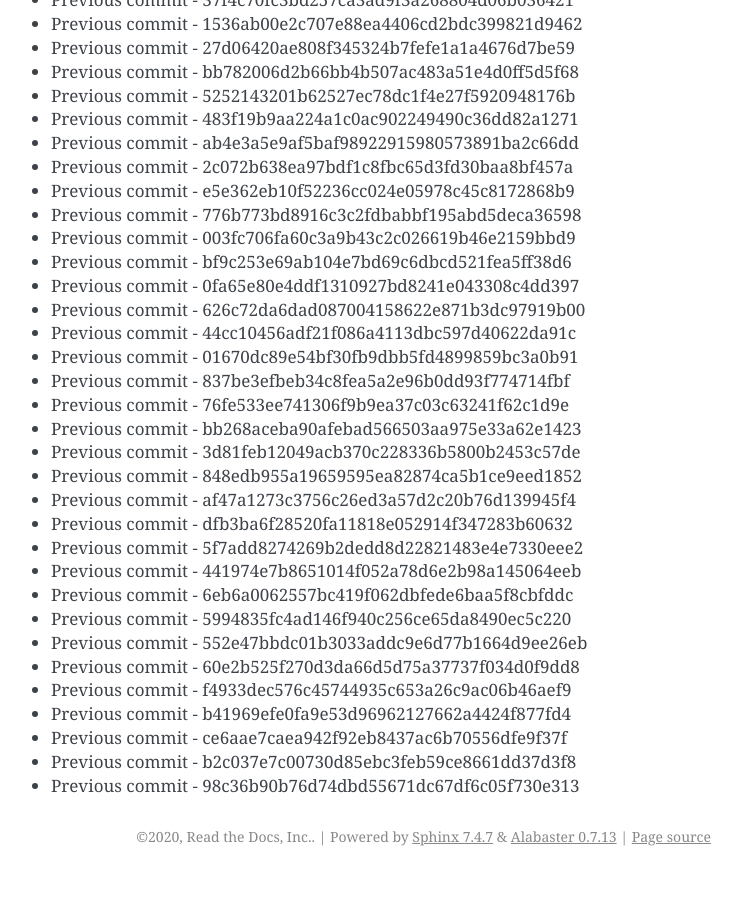
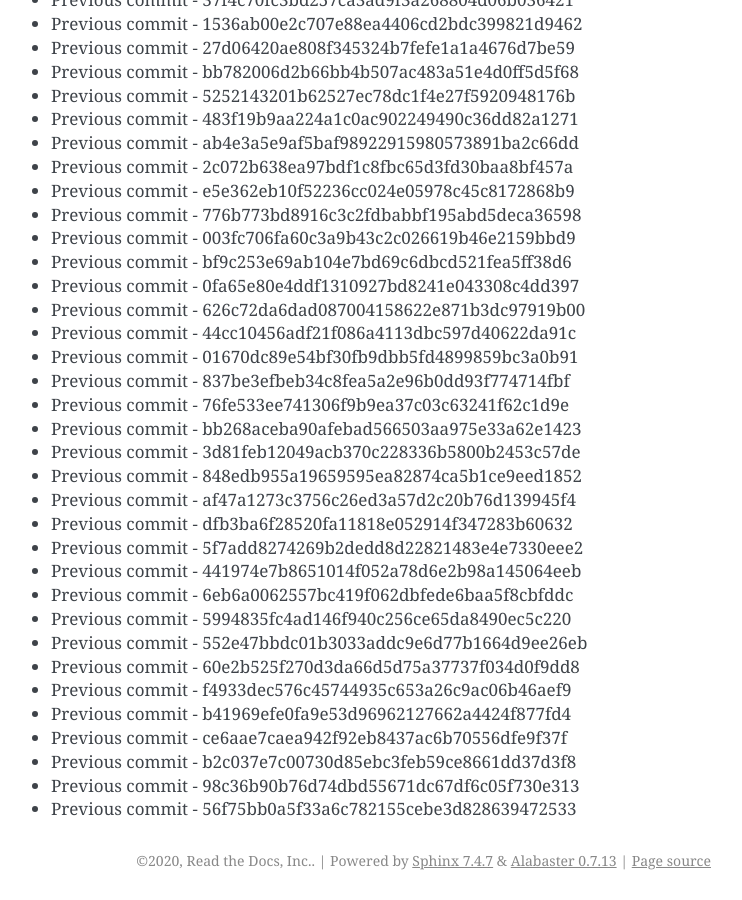
Before and after one commit to readthedocs/rtd-git-stresstest, a Sphinx documentation site: the page built from docs/updates.rst, in a window 1280 px wide and 900 px high, scrolled down 95105 px. Shown: the whole window, without its empty margins (399-1141 px from the left). Built offline with Sphinx 7.4.7, drawn with Linux system fonts in a browser that asks for light colours; before the commit the page ends 95981 px from its top, so only the background shows below that.

Commit message:
Generating commit from previous: 56f75bb0a5f33a6c782155cebe3d828639472533

```diff
--- a/docs/updates.rst
+++ b/docs/updates.rst
@@ -4028,3 +4028,4 @@ It can be tested for any performance characteristics.
 * Previous commit - ce6aae7caea942f92eb8437ac6b70556dfe9f37f
 * Previous commit - b2c037e7c00730d85ebc3feb59ce8661dd37d3f8
 * Previous commit - 98c36b90b76d74dbd55671dc67df6c05f730e313
+* Previous commit - 56f75bb0a5f33a6c782155cebe3d828639472533
```
